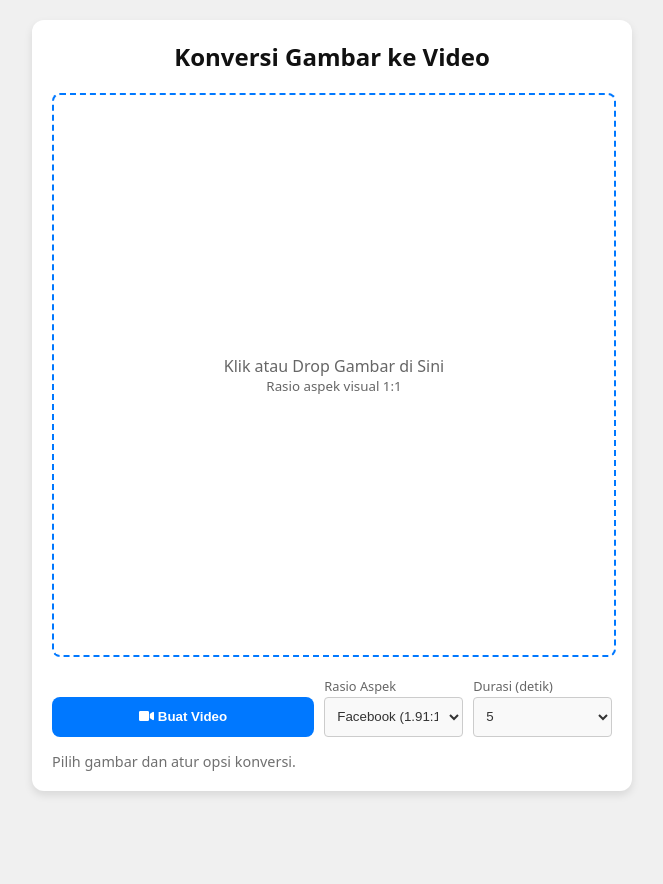
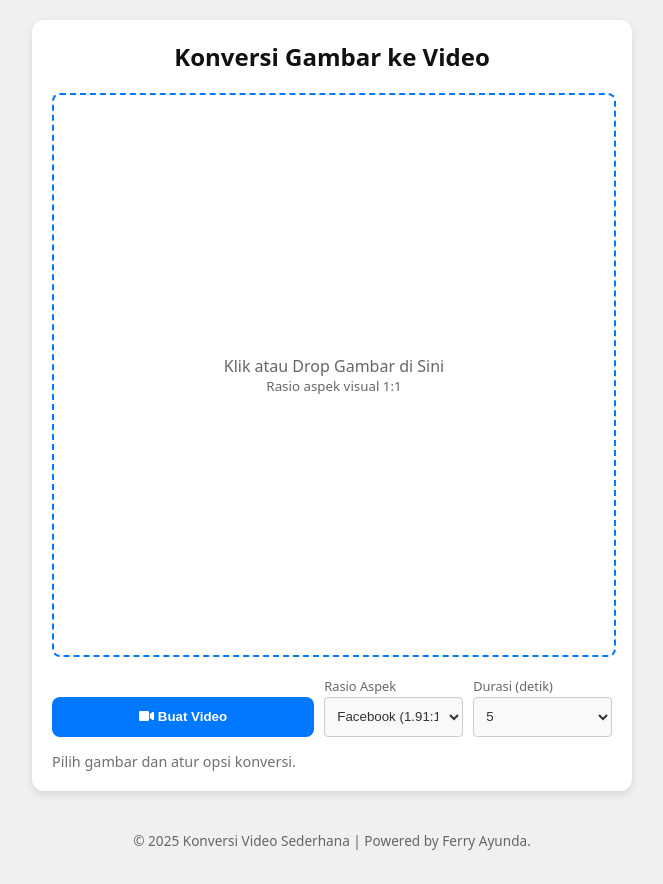
Before and after one commit to bungferry/image-to-video, a website: page public/index.html in a window 1280 px wide. Shown: the whole page, without its empty margins (308-971 px from the left). Before the commit the page ends 811 px from the top, so only its background shows below. Drawn offline with Linux system fonts and the light colour scheme.

Commit message:
Update index.html

```diff
--- a/public/index.html
+++ b/public/index.html
@@ -216,6 +216,7 @@
 
     /* Status bawah */
     .progress { margin-top:15px; font-size:0.9em; opacity:0.7; color: #333; }
+    #app-footer { margin-top: 40px; font-size: 0.85em; color: #666; }
 
     /* Adaptasi responsif */
     @media (max-width: 600px) {
@@ -321,7 +322,9 @@
 
     <div class="card" style="display:none;"></div>
 
-  </div> <script>
+  </div>
+  <p id="app-footer"> &copy; <script>document.write(new Date().getFullYear())</script> Konversi Video Sederhana | Powered by Ferry Ayunda. </p>
+  <script>
     // --- Elemen DOM ---
     const convertBtn = document.getElementById("convertBtn");
     const imageInput = document.getElementById("image");
```
